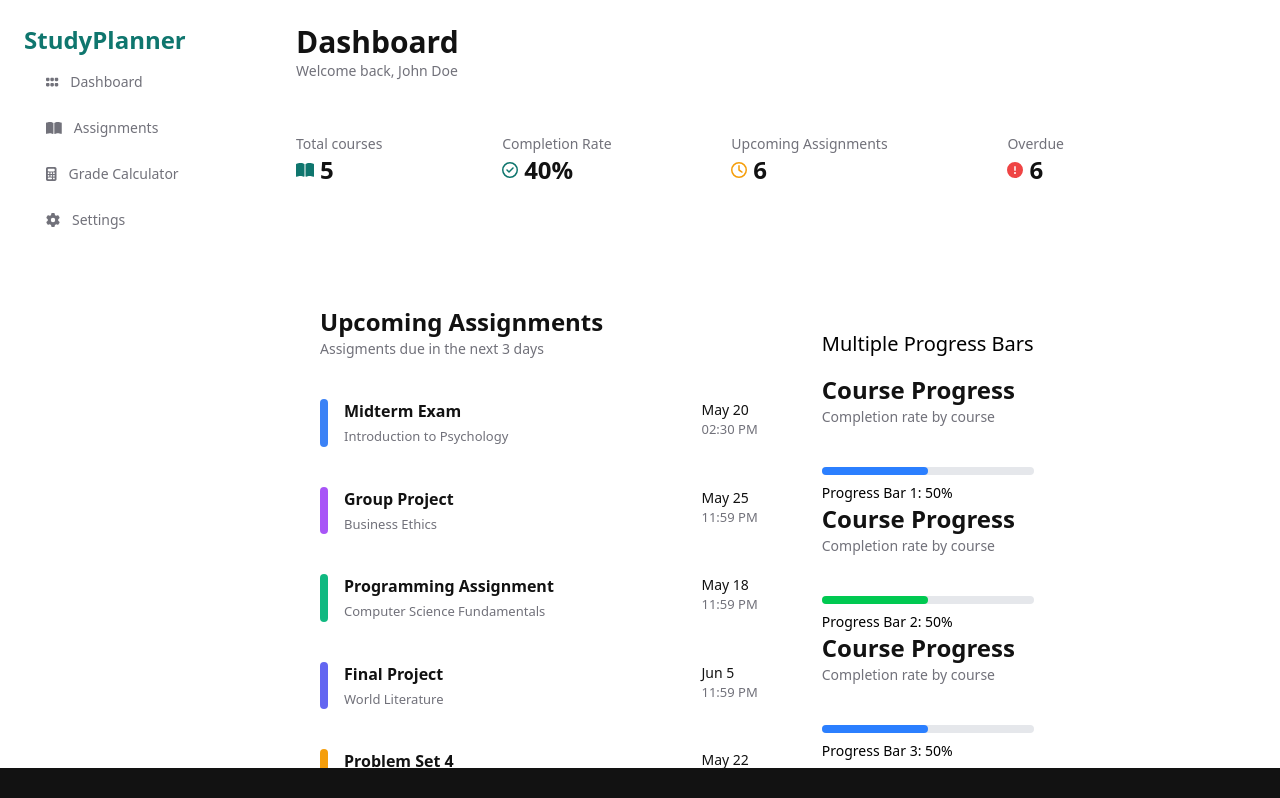
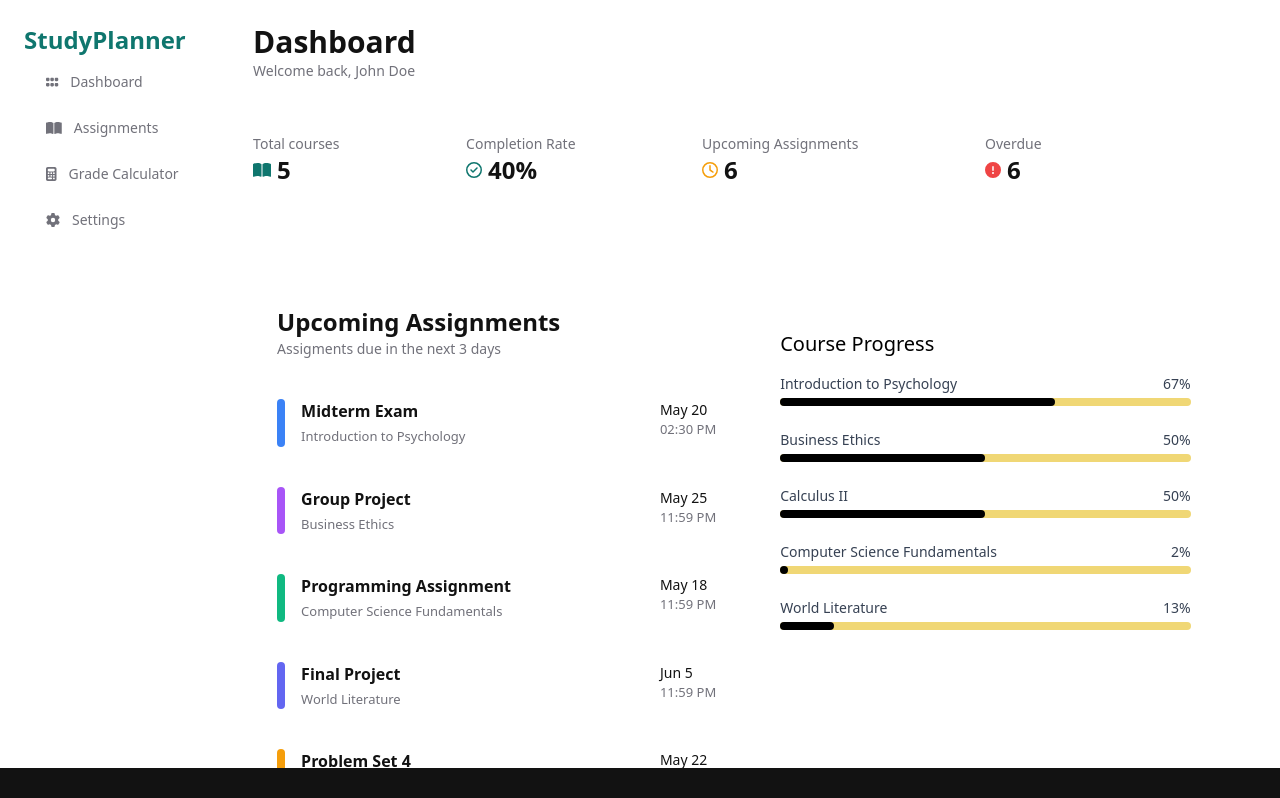
Before and after one commit to theMungai/StudyPlanner, a React (Vite) app: page /dashboard in a window 1280 px wide. Shown: the top 798 px of the page. Built offline with nearby package versions, Linux system fonts and the light colour scheme.

Commit message:
Fix dasboard progress bar

```diff
--- a/src/components/CourseProgress.jsx
+++ b/src/components/CourseProgress.jsx
@@ -1,17 +1,18 @@
 import React from 'react'
 
-function CourseProgress({ progress, color = "blue" }) {
-
+function CourseProgress({ progress, label}) {
   return (
-    <div className='basis-[48%]'>
-      <h1 className='text-[#121212FF] text-2xl font-bold'>Course Progress</h1>
-      <p className='text-[14px] text-[#71717A] mb-10'>Completion rate by course</p>
-      <div className="w-full bg-gray-200 rounded-full h-2 mb-2">
-      <div
-        className={`h-full rounded-full transition-all duration-300 ${color === 'blue' ? 'bg-blue-500' : 'bg-green-500'}`}
-        style={{ width: `${progress}%` }}
-      ></div>
-    </div>
+    <div className="mb-6 w-full">
+      <div className="flex justify-between mb-1 text-sm font-medium text-gray-700">
+        <span>{label}</span>
+        <span>{progress}%</span>
+      </div>
+      <div className="w-full rounded-full bg-[#f0d775]" >
+        <div
+          className="h-2 bg-black rounded-full"
+          style={{ width: `${progress}%` }}
+        ></div>
+      </div>
     </div>
   )
 }
--- a/src/components/Dashboard.jsx
+++ b/src/components/Dashboard.jsx
@@ -1,13 +1,13 @@
-import React, {useEffect, useState} from 'react'
+import React from 'react'
 import { FontAwesomeIcon } from '@fortawesome/react-fontawesome';
-import { faCircleExclamation,faBookOpen } from '@fortawesome/free-solid-svg-icons';
+import { faCircleExclamation, faBookOpen } from '@fortawesome/free-solid-svg-icons';
 import { faCircleCheck, faClock } from '@fortawesome/free-regular-svg-icons';
 import UpcomingAssignment from './UpcomingAssignment';
 import CourseProgress from './CourseProgress';
 
 // Dashboard statistics
-function DashboardStats({title, count, children}){
-  return(
+function DashboardStats({title, count, children}) {
+  return (
     <div>
       <p className='text-[14px] text-[#71717A]'>{title}</p>
       <p className='flex items-center gap-x-1.5'>
@@ -18,61 +18,55 @@ function DashboardStats({title, count, children}){
   )
 }
 
-function Dashboard(){
-
-  const [progress, setProgress] = useState([0, 0, 0, 0, 0]);
-
-  useEffect(() => {
-    const interval = setInterval(() => {
-      setProgress((prevProgress) => {
-        return prevProgress.map((p) => {
-          if (p >= 100) return p; // Don't increment if progress is 100
-          return p + 10;
-        });
-      });
-    }, 1000);
-
-    return () => clearInterval(interval);
-  }, []);
+function Dashboard() {
+  const progressData = [
+    { label: 'Introduction to Psychology', value: 67 },
+    { label: 'Business Ethics', value: 50 },
+    { label: 'Calculus II', value: 50},
+    { label: 'Computer Science Fundamentals', value: 2 },
+    { label: 'World Literature', value: 13},
+  ];
 
   return (
-    <div className='basis-[80%]'>
+    <div className='basis-[84%]'>
       <h1 className='text-[#121212FF] text-3xl font-bold'>Dashboard</h1>
       <p className='text-[14px] text-[#71717A]'>Welcome back, John Doe</p>
 
       <div className='flex justify-between w-4/5 mt-13 mb-24'>
         <DashboardStats title={"Total courses"} count={5}>
-          <FontAwesomeIcon icon={faBookOpen}  className='text-[16px] text-[#0F766EFF] '/>
+          <FontAwesomeIcon icon={faBookOpen} className='text-[16px] text-[#0F766EFF]' />
         </DashboardStats>
 
         <DashboardStats title={"Completion Rate"} count={"40%"}>
-          <FontAwesomeIcon icon={faCircleCheck}  className='text-[16px] text-[#0F766EFF] '/>
+          <FontAwesomeIcon icon={faCircleCheck} className='text-[16px] text-[#0F766EFF]' />
         </DashboardStats>
 
         <DashboardStats title={"Upcoming Assignments"} count={6}>
-          <FontAwesomeIcon icon={faClock} className='text-[16px] text-[#F59E0B]'/>
+          <FontAwesomeIcon icon={faClock} className='text-[16px] text-[#F59E0B]' />
         </DashboardStats>
 
         <DashboardStats title={"Overdue"} count={6}>
-          <FontAwesomeIcon icon={faCircleExclamation} className='text-[16px] text-[#EF4444]'/>
+          <FontAwesomeIcon icon={faCircleExclamation} className='text-[16px] text-[#EF4444]' />
         </DashboardStats>
       </div>
 
       <div className='flex p-6 gap-x-10'>
-        <UpcomingAssignment/>
+        <UpcomingAssignment />
 
-        <div className="p-6">
-          <h1 className="text-xl mb-4">Multiple Progress Bars</h1>
-          {progress.map((prog, index) => (
-            <div key={index}>
-              <CourseProgress progress={prog} color={index % 2 === 0 ? "blue" : "green"} />
-              <div className="mt-1 text-sm">Progress Bar {index + 1}: {prog}%</div>
-            </div>
+        <div className="p-6 basis-[50%]">
+          <h1 className="text-xl mb-4">Course Progress</h1>
+          {progressData.map((item, index) => (
+            <CourseProgress
+              key={index}
+              label={item.label}
+              progress={item.value}
+              trackColor={item.trackColor} // Passing track color
+            />
           ))}
-      </div>
+        </div>
       </div>
     </div>
   )
 }
 
-export default Dashboard
+export default Dashboard;
--- a/src/components/SidePanel.jsx
+++ b/src/components/SidePanel.jsx
@@ -5,7 +5,7 @@ import { Link } from 'react-router-dom';
 
 function SidePanel() {
   return (
-    <div className=' basis-[20%] relative'>
+    <div className=' basis-[16%] relative'>
       <h1 className='font-bold text-2xl text-[#0F766EFF]'>StudyPlanner</h1>
       <nav>
         <ul>
```
